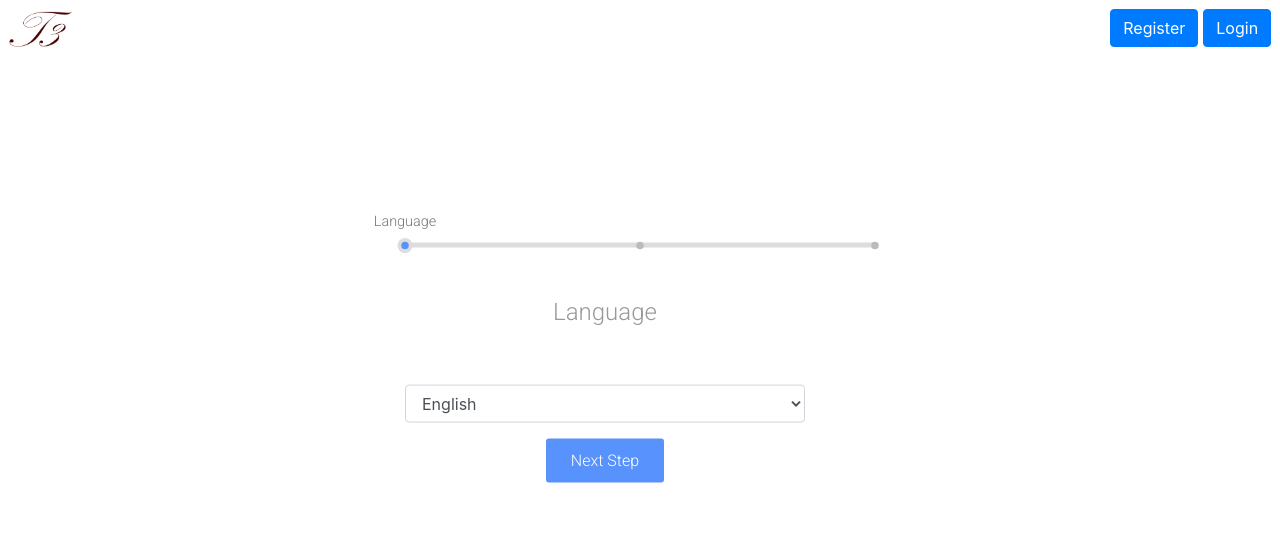
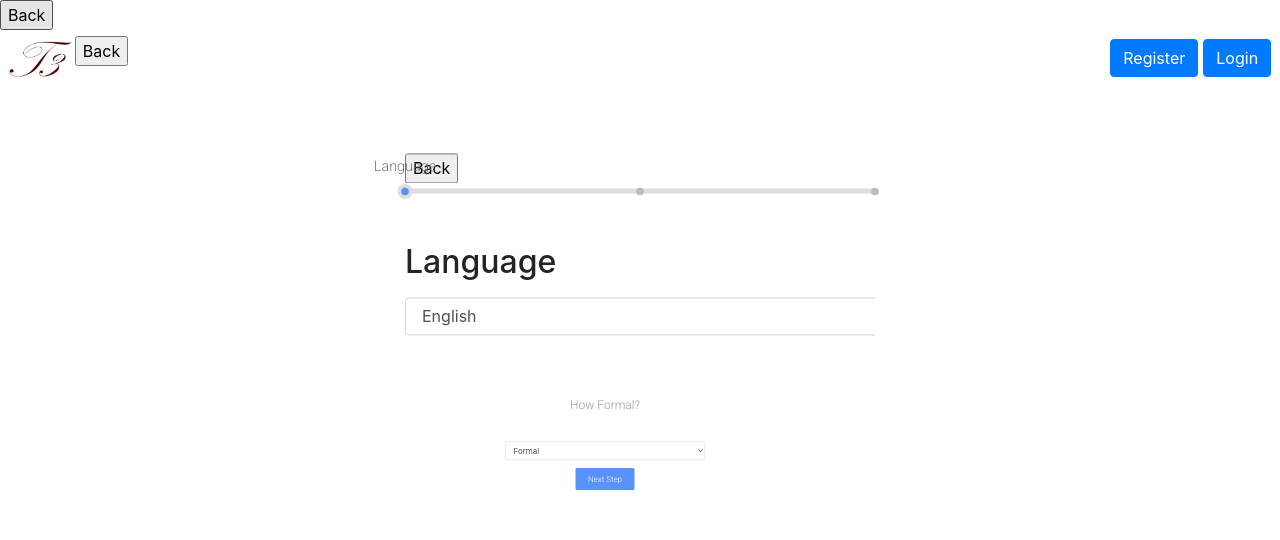
Before and after one commit to MahdiRahbar/SLUSpell, a Flask app: page / in a window 1280 px wide. Shown: the top 540 px of the page. Run offline with Flask 2, Linux system fonts and the light colour scheme; some libraries are stand-ins or nearby versions.

Commit message:
Update index.html

```diff
--- a/src/templates/index.html
+++ b/src/templates/index.html
@@ -9,7 +9,16 @@
 
 <script src="{{ url_for('static', filename='../static/async.js') }}"></script>
 
+<form>
+
+  <input type ="button"
+  value = "Back"
+  onclick="history.back()"
+
+</form>
+
 </head>
+
 <body>
 <!-- partial:index.partial.html -->
 <div  style=" padding: .5%;">
@@ -21,9 +30,17 @@
   <a href="{{ url_for('register') }}" type="button" class="btn btn-primary "  aria-pressed="false"  style="float: right;margin: .2%;">
     Register
   </a>
+  <form>
 
+    <input type ="button"
+    value = "Back"
+    onclick="history.back()"
+
+  </form>
 </div>
+
 <div class="container slider-one-active">
+
   <div class="steps">
     <div class="step step-one">
       <div class="liner"></div>
@@ -36,8 +53,21 @@
     <div class="step step-three">
       <div class="liner"></div>
       <span>Text</span>
-    </div>
+   </div>
+
+   <form>
+
+    <input type ="button"
+    value = "Back"
+    onclick="history.back()"
+
+  </form>
+
+
   </div>
+
+
+
   <div class="line">
     <div class="dot-move"></div>
     <div class="dot zero"></div>
@@ -116,6 +146,13 @@
                 });
             </script>
         </div>
+        <form>
+
+          <input type ="button"
+          value = "Back"
+          onclick="history.back()"
+
+        </form>
     </div>
   </div>
 
```
